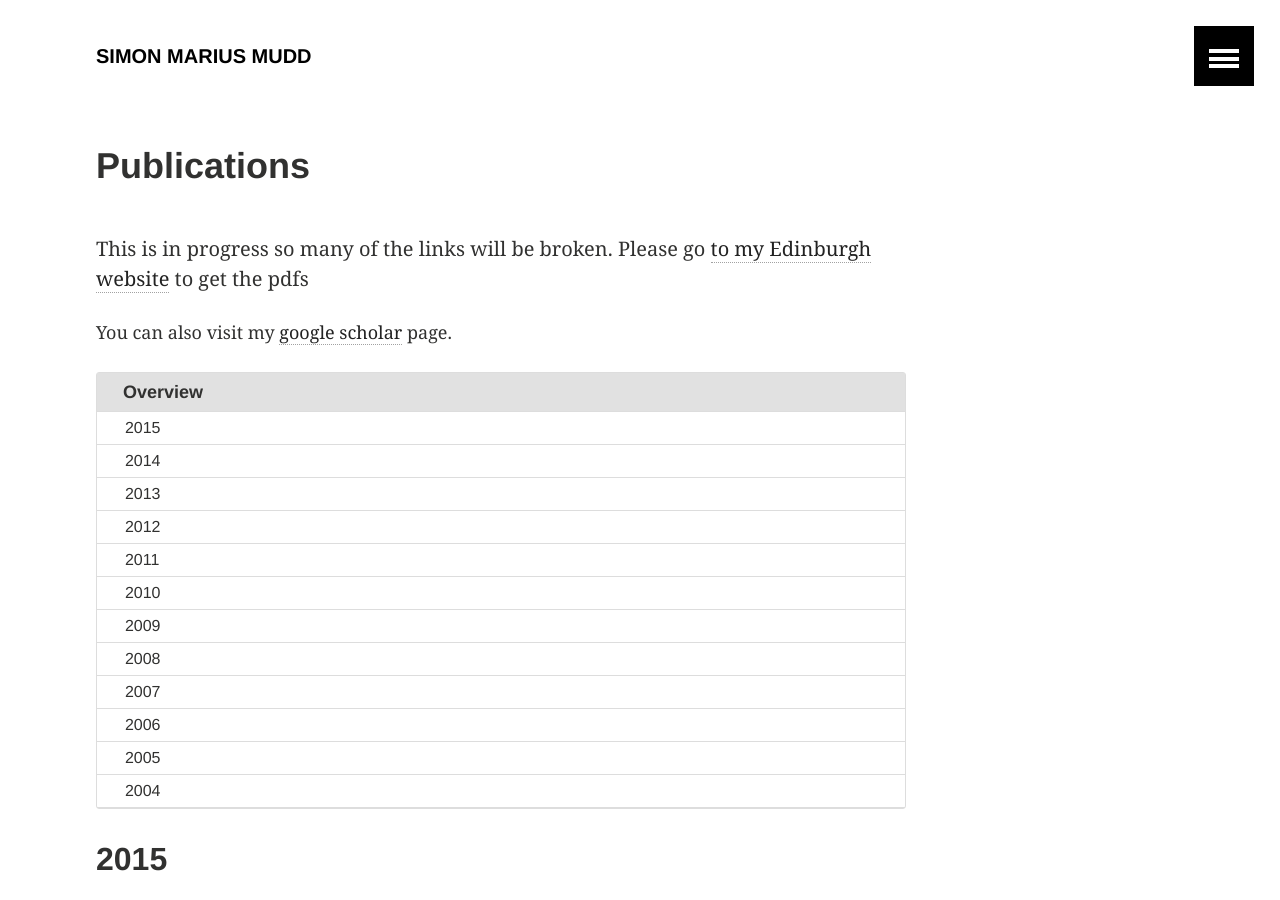
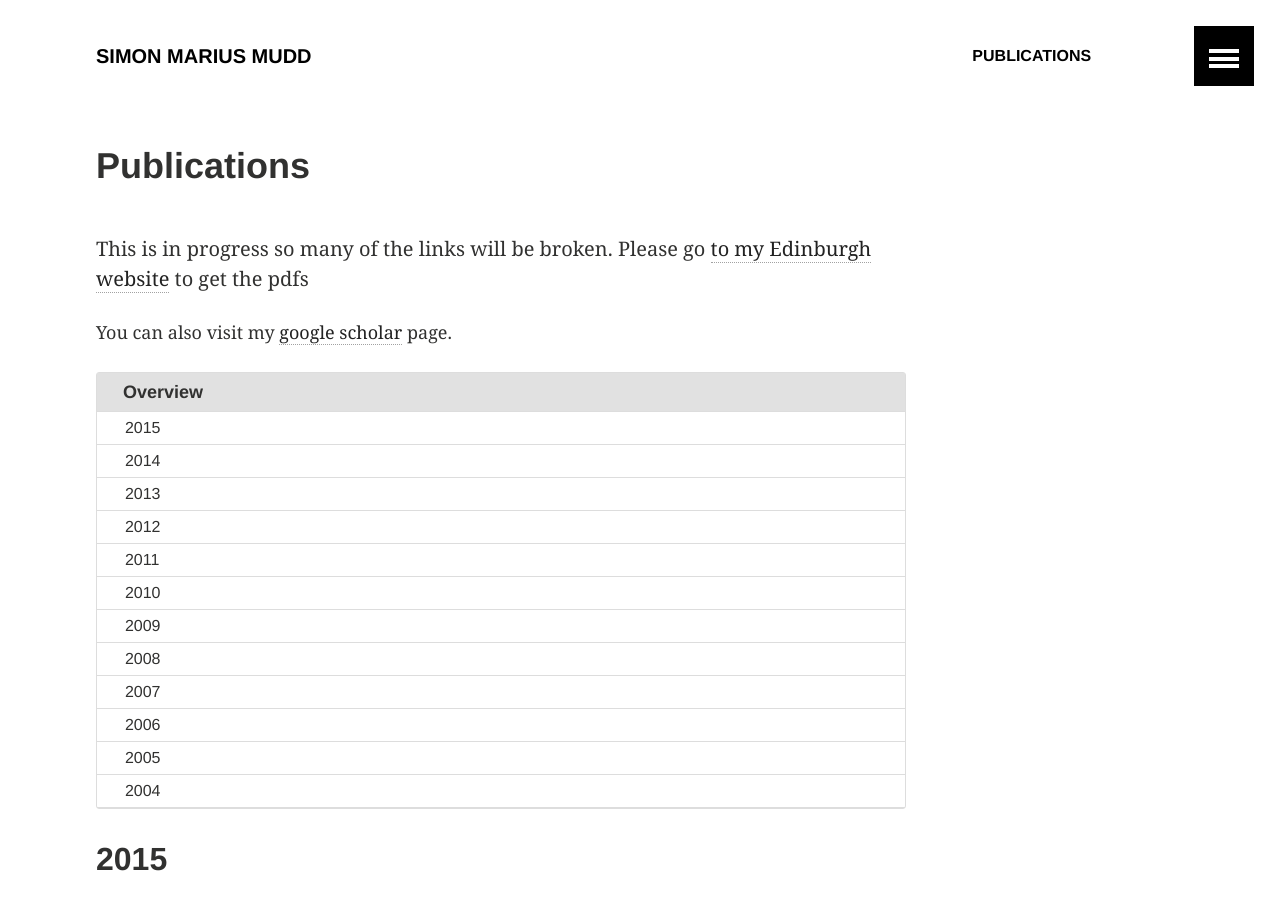
Before and after one commit to simon-m-mudd/simon-m-mudd.github.io, a Jekyll site: the page built from publications/index.md, in a window 1280 px wide and 900 px high. Built offline with Jekyll 4.4.1, drawn with Linux system fonts in a browser that asks for light colours.

Commit message:
added navigation

```diff
--- a/_data/navigation.yml
+++ b/_data/navigation.yml
@@ -1,6 +1,6 @@
 # Site navigation links
 
-- title:
-  url:
-  excerpt:
+- title: Publications
+  url: /publications/
+  excerpt: "My publications."
   image:
```
